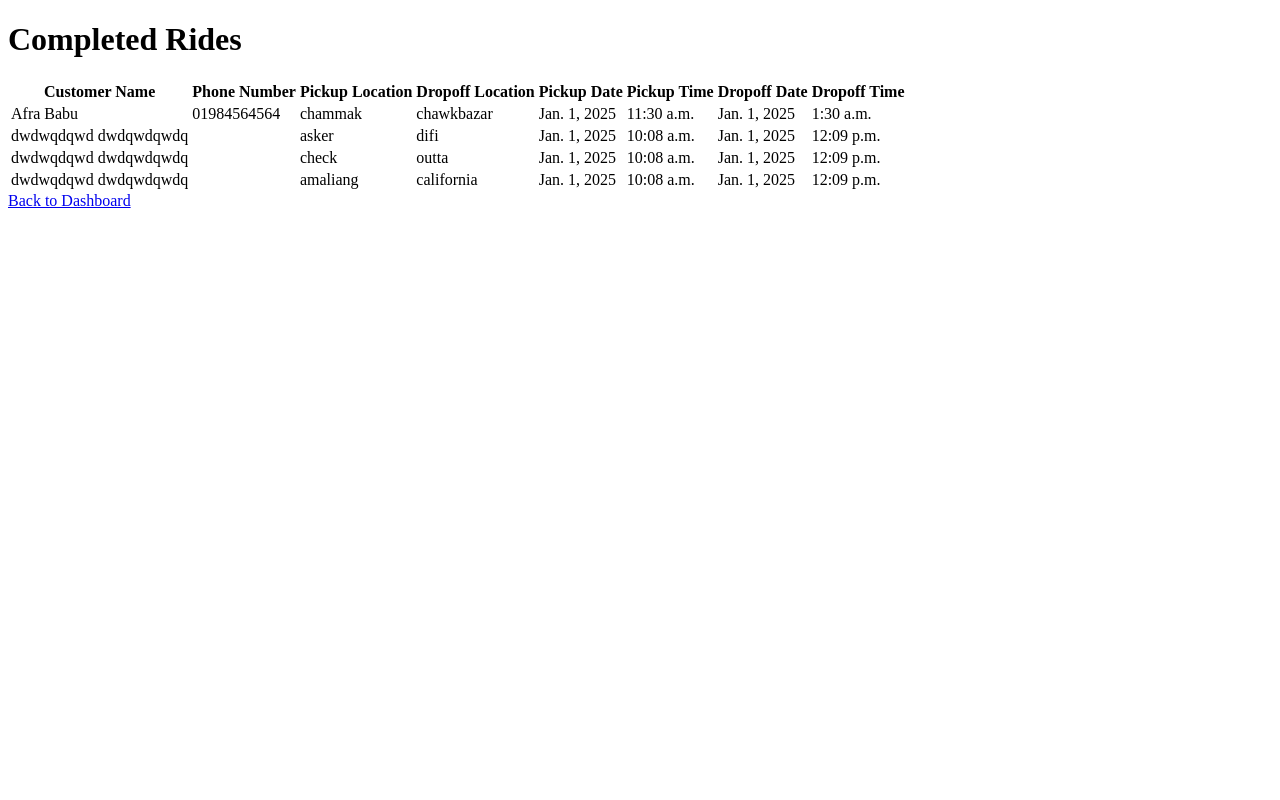
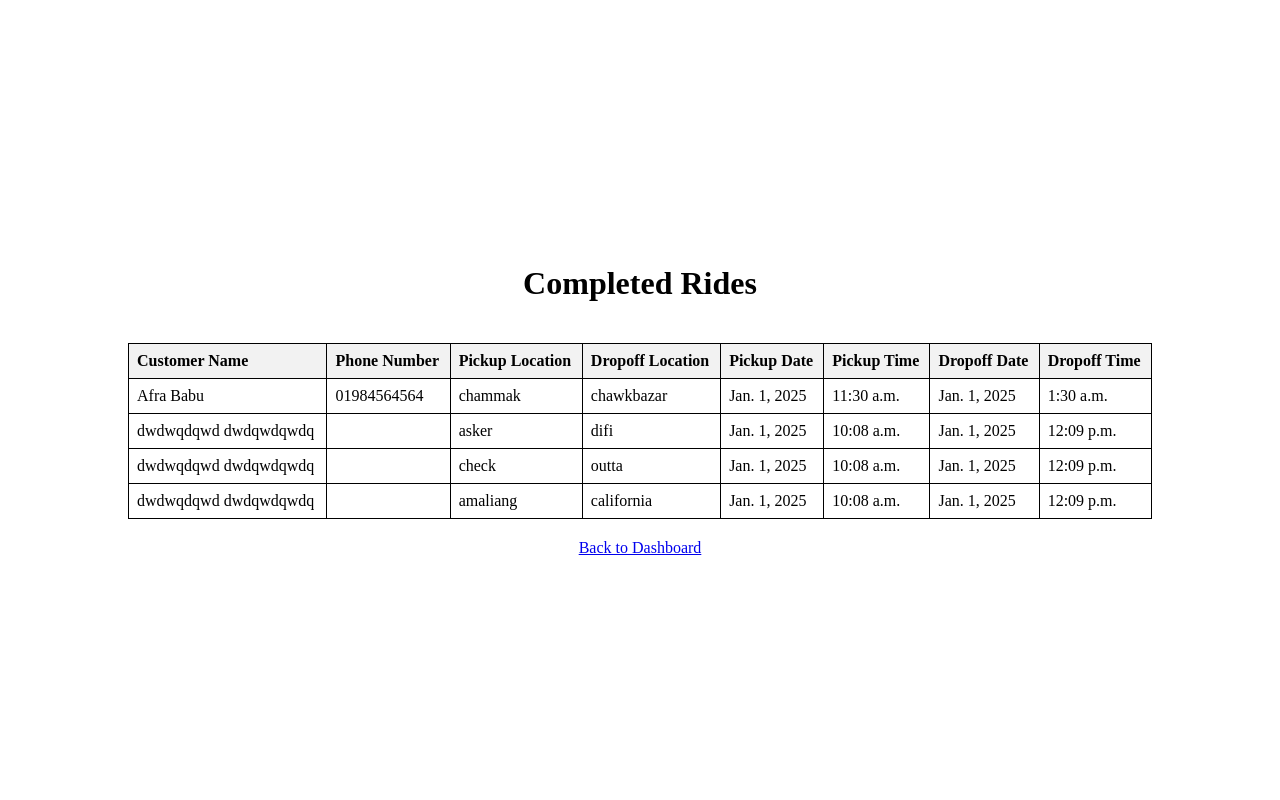
Before and after one commit to sumayaruhas/niceeeee, a Django app: template website/main/templates/completed_rides.html in a window 1280 px wide. Run offline with Django 5.2, Linux system fonts and the light colour scheme; the template is opened without the code that fills it: values that come from a table or form of the project are taken from there, others are empty; data comes from the database, SQL or seed files in the repository; tables that the repository leaves empty hold one stand-in row (values such as "Sample post").

Commit message:
frontend

```diff
--- a/website/main/templates/completed_rides.html
+++ b/website/main/templates/completed_rides.html
@@ -5,6 +5,29 @@
     <meta name="viewport" content="width=device-width, initial-scale=1.0">
     <title>Completed Rides</title>
     {% load static %}
+    <style>
+        body {
+            display: flex;
+            justify-content: center;
+            align-items: center;
+            flex-direction: column;
+            min-height: 100vh;
+            margin: 0;
+        }
+        table {
+            border-collapse: collapse;
+            width: 80%;
+            margin: 20px 0;
+        }
+        th, td {
+            border: 1px solid #000;
+            padding: 8px;
+            text-align: left;
+        }
+        th {
+            background-color: #f2f2f2;
+        }
+    </style>
 </head>
 <body>
     <h1>Completed Rides</h1>
```
Also changed, not shown: website/main/templates/driver_dashboard.html (+5 -2 lines), website/main/templates/update_driver_profile.html (+59 -5 lines).
